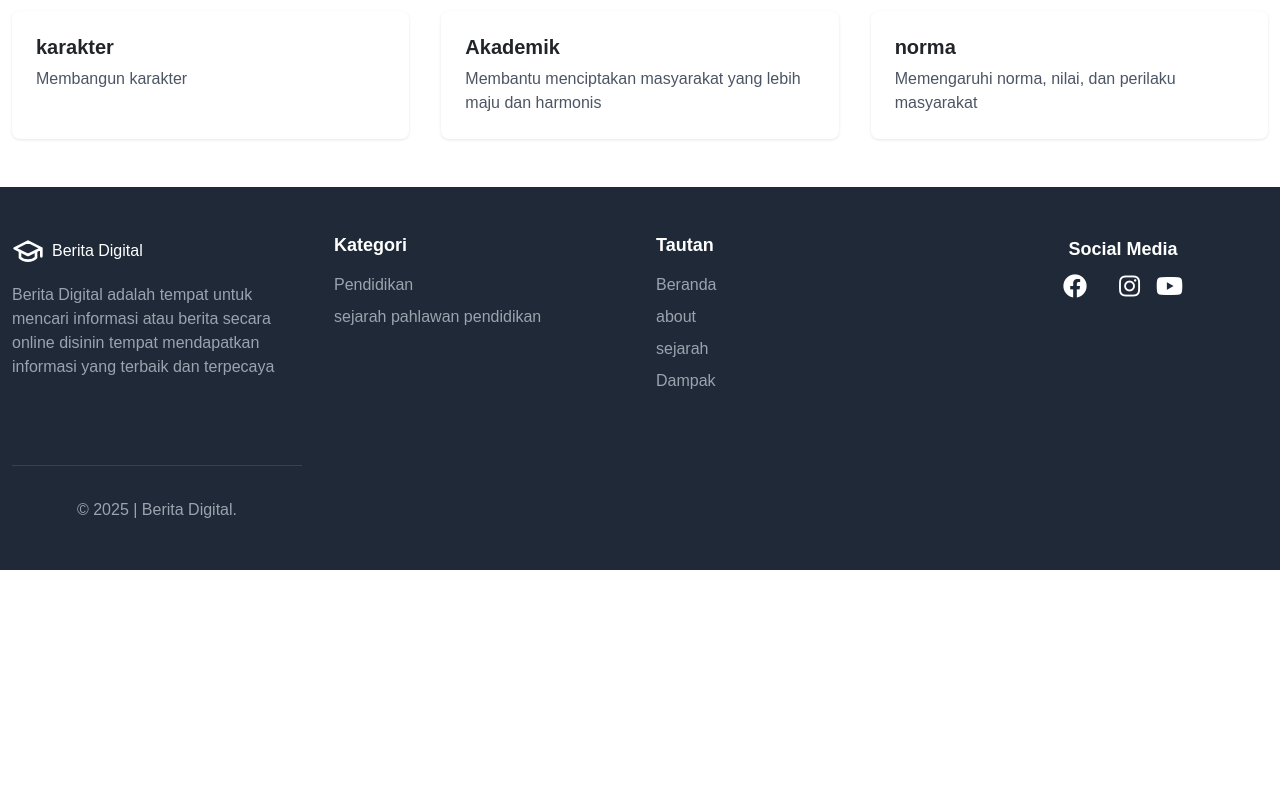
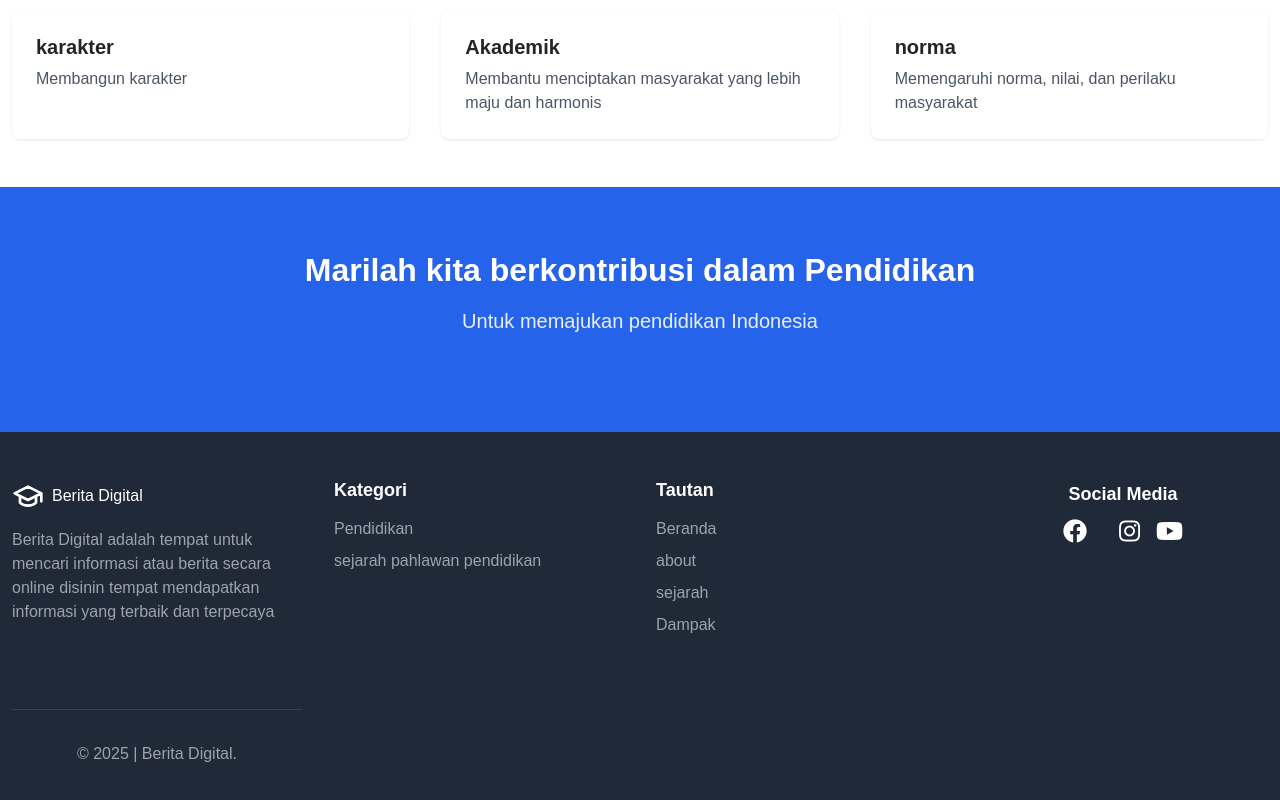
Before and after one commit to lutfi-dika/berita-digital, a plain HTML site: page index.html in a window 1280 px wide. Shown: the part 6728-7528 px from the top of the page. Before the commit the page ends 7298 px from the top, so only its background shows below. Drawn offline with nearby package versions, Linux system fonts and the light colour scheme.

Commit message:
Add files via upload

```diff
--- a/index.html
+++ b/index.html
@@ -673,28 +673,13 @@
 </section>
  </section>
 
-<!-- Latest News -->
-<!-- <section class="news">
+ <section class="cta">
   <div class="container">
-    <h2 class="section-title">Berita Terbaru</h2>
-    <div class="grid grid-3">
-      <article class="news-card">
-        <img src="https://images.unsplash.com/photo-1524178232363-1fb2b075b655?ixlib=rb-1.2.1&auto=format&fit=crop&w=500&q=80" alt="News" class="news-image">
-        <div class="news-content">
-          <span class="tag">Pendidikan</span>
-          <h3 class="news-title">Perkembangan Sistem Pendidikan di Era Digital</h3>
-          <p class="news-excerpt">
-            Transformasi pendidikan di era digital membawa berbagai inovasi dalam metode pembelajaran...
-          </p>
-          <div class="news-footer">
-            <span class="date">5 Maret 2024</span>
-            <a href="#" class="read-more">Baca Selengkapnya</a>
-          </div>
-        </div>
-      </article>
-    </div>
+    <h2>Marilah kita berkontribusi dalam Pendidikan</h2>
+    <p>Untuk memajukan pendidikan Indonesia</p>
+
   </div>
-</section> -->
+</section>
 
 <!-- Footer -->
 <footer>
--- a/style 1.css
+++ b/style 1.css
@@ -816,6 +816,26 @@ article p {
   color: #1d4ed8;
 }
 
+/* CTA Section */
+.cta {
+  background-color: #2563eb;
+  color: white;
+  padding: 4rem 0;
+  text-align: center;
+}
+
+.cta h2 {
+  font-size: 2rem;
+  font-weight: bold;
+  margin-bottom: 1rem;
+}
+
+.cta p {
+  font-size: 1.25rem;
+  color: rgba(255, 255, 255, 0.9);
+  margin-bottom: 2rem;
+}
+
 /* Footer */
 footer {
   background-color: #1f2937;
```
